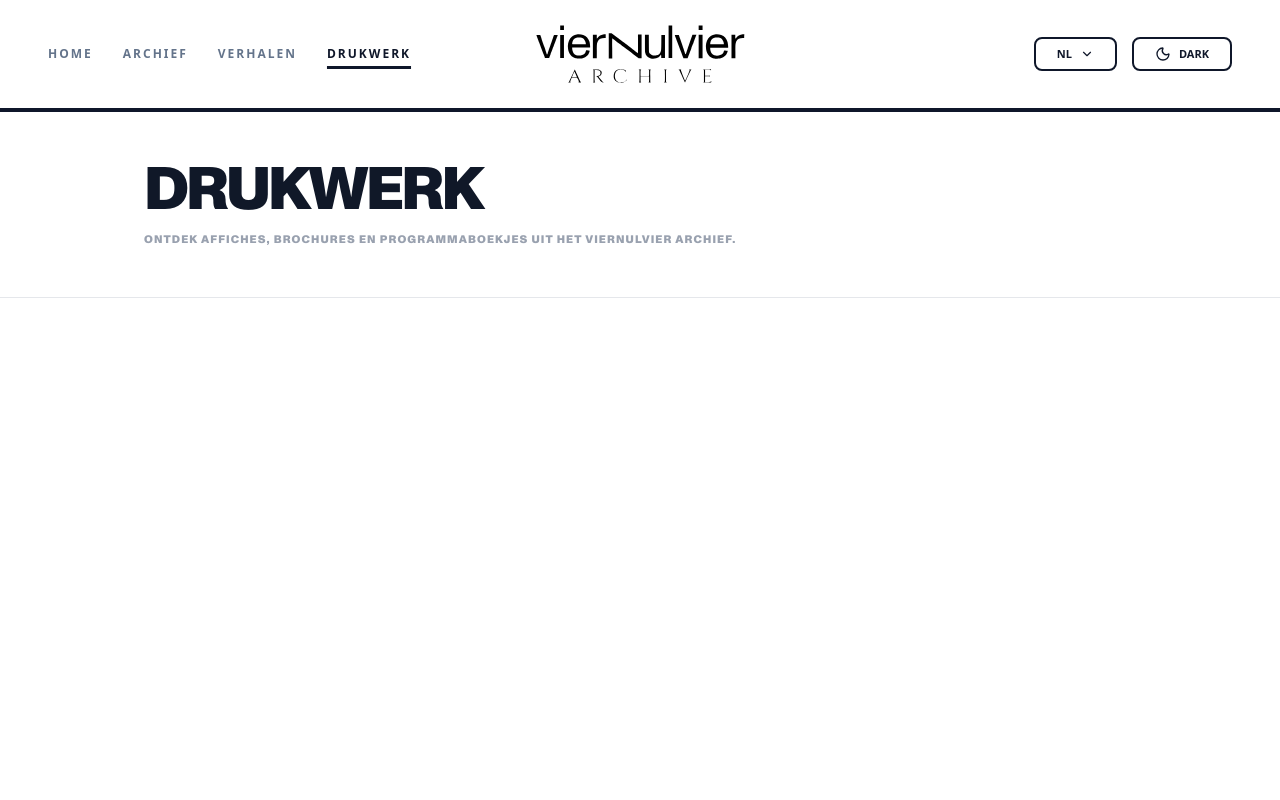
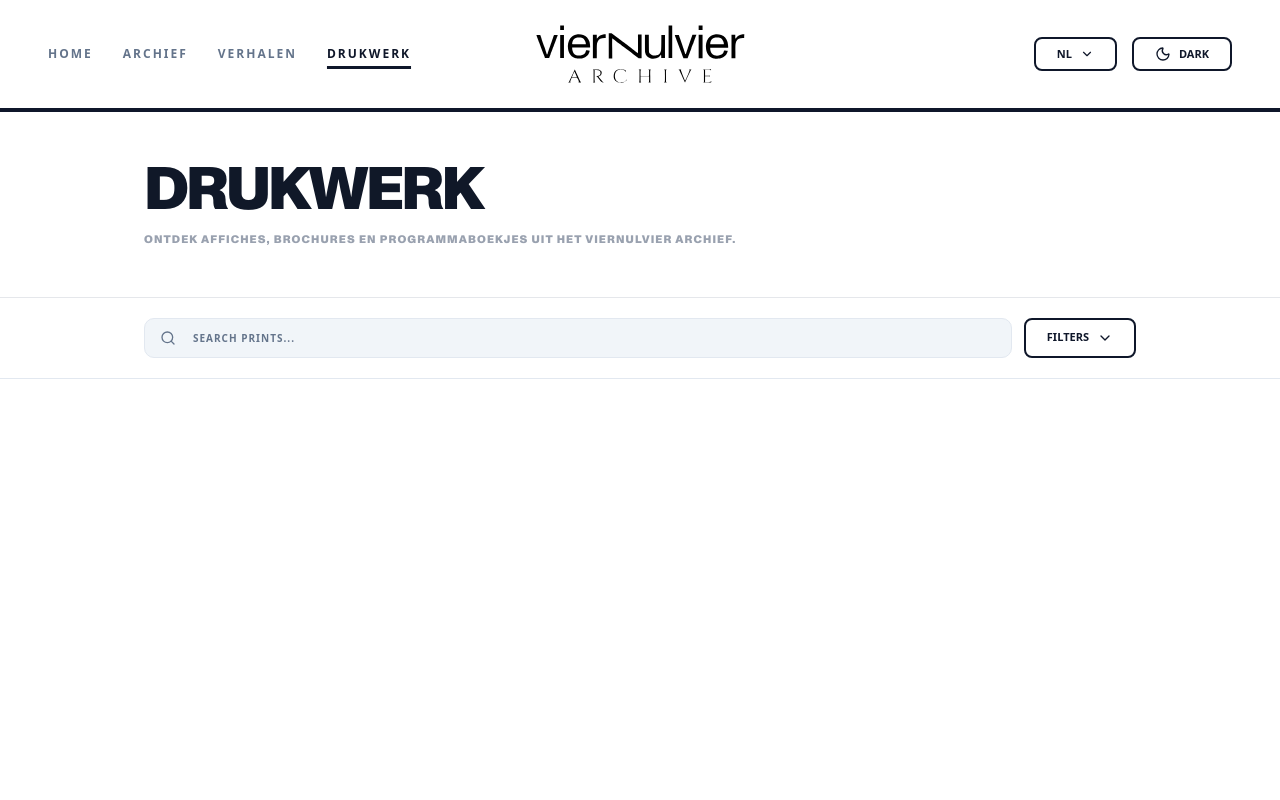
Before and after one commit to SELab-2/viernulvier-4, a Nuxt app in the folder frontend/: page /prints in a window 1280 px wide. Shown: the top 800 px of the page. Built offline with nearby package versions, Linux system fonts and the light colour scheme.

Commit message:
begin printstoolbar

```diff
--- /dev/null
+++ b/frontend/app/components/prints/PrintsToolbar.vue
@@ -0,0 +1,112 @@
+<script setup lang="ts">
+enum PrintType { // TODO: mock enum, to be changed later
+  AFFICHE = "affiche",
+  BROCHURE = "brochure",
+  DRUKWERK = "drukwerk",
+  PROGRAMMA = "programma",
+}
+
+const PRINT_TYPES = [
+  PrintType.AFFICHE,
+  PrintType.BROCHURE,
+  PrintType.DRUKWERK,
+  PrintType.PROGRAMMA,
+];
+
+// ---------------------------------------- // TODO: all of the above needs to be deleted/replaced
+import { ChevronDown, ChevronUp } from "lucide-vue-next"
+defineProps<{
+  titles?: string[]
+}>()
+
+const emit = defineEmits<{
+  (e: "update:search", value: string): void
+  (e: "update:types", value: PrintType[]): void
+}>();
+
+const searchQuery = ref("")
+const filterOpen = ref(false)
+const activeTypes = ref<PrintType[]>([])
+
+watch(searchQuery, (v) => {
+  emit("update:search", v)
+})
+watch(activeTypes, (v) => {
+  emit("update:types", v)
+})
+
+function toggleType(type: PrintType) {
+  if (activeTypes.value.includes(type)) {
+    activeTypes.value = activeTypes.value.filter(t => t !== type)
+  } else {
+    activeTypes.value.push(type)
+  }
+
+}
+</script>
+
+<template>
+  <div class="border-b border-border bg-background">
+
+    <!-- Toolbar -->
+    <div class="container mx-auto px-4 max-w-5xl py-5 flex gap-3">
+
+      <!-- Search -->
+      <div class="flex-1 min-w-0 h-10">
+        <SearchBar
+            v-model="searchQuery"
+            :items="titles || []"
+            :limit="6"
+            :scroll-limit="4"
+            placeholder="Search prints..."
+        />
+      </div>
+
+      <!-- Filter button -->
+      <button
+          :class="[
+    'btn-outline h-10 gap-2 shrink-0',
+    filterOpen &&
+    '!bg-[var(--foreground)] !text-[var(--background)] !border-[var(--foreground)]'
+  ]"
+          @click="filterOpen = !filterOpen"
+      >
+        <span>Filters</span>
+        <ChevronUp
+            v-if="filterOpen"
+            class="w-4 h-4"
+        />
+        <ChevronDown
+            v-else
+            class="w-4 h-4"
+        />
+      </button>
+    </div>
+
+
+    <!-- Filter panel -->
+    <Transition name="filter-slide">
+      <div v-if="filterOpen" class="border-t border-border">
+        <div class="container mx-auto px-4 max-w-5xl py-4 flex flex-wrap gap-2">
+          <button
+              v-for="type in PRINT_TYPES"
+              :key="type"
+              @click="toggleType(type)"
+              :class="[
+              'px-3 py-2 rounded border text-xs uppercase tracking-wider font-bold transition',
+              activeTypes.includes(type)
+                ? 'bg-foreground text-background border-foreground'
+                : 'border-border text-muted-foreground hover:border-foreground/40'
+            ]"
+          >
+            {{ type }}
+          </button>
+        </div>
+      </div>
+    </Transition>
+  </div>
+</template>
+
+
+<style scoped>
+</style>
--- a/frontend/app/pages/prints/index.vue
+++ b/frontend/app/pages/prints/index.vue
@@ -7,6 +7,10 @@
 
     <PrintsHeader/>
 
+    <PrintsToolbar
+        :titles="[]"
+    />
+
   </div>
 </template>
 
```
